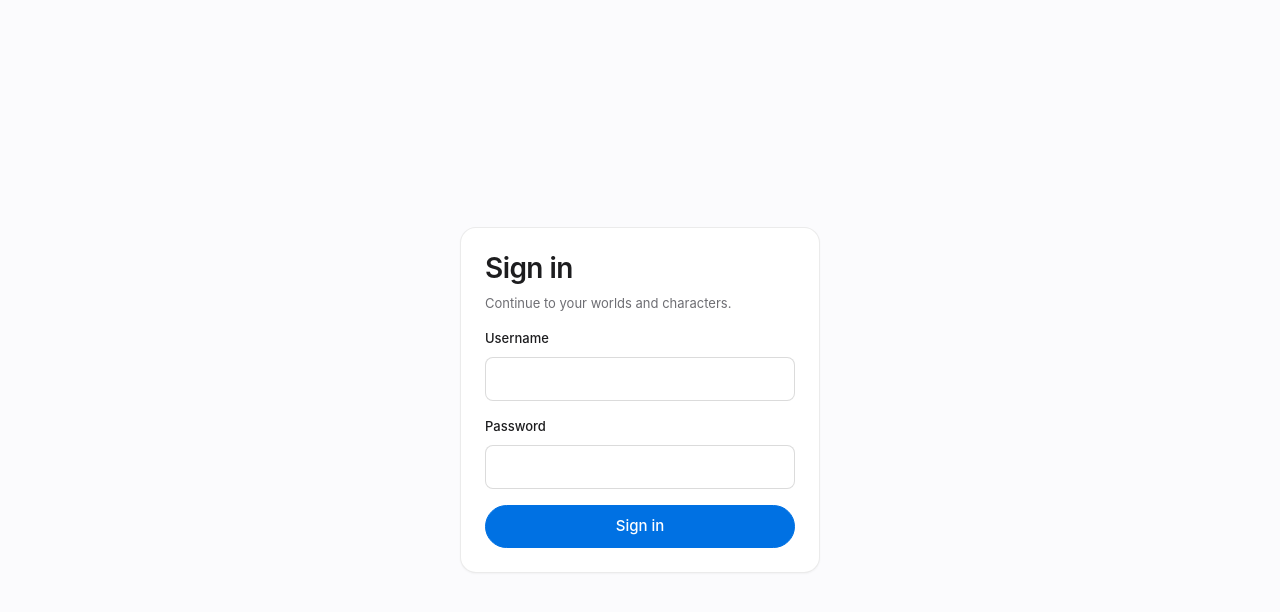
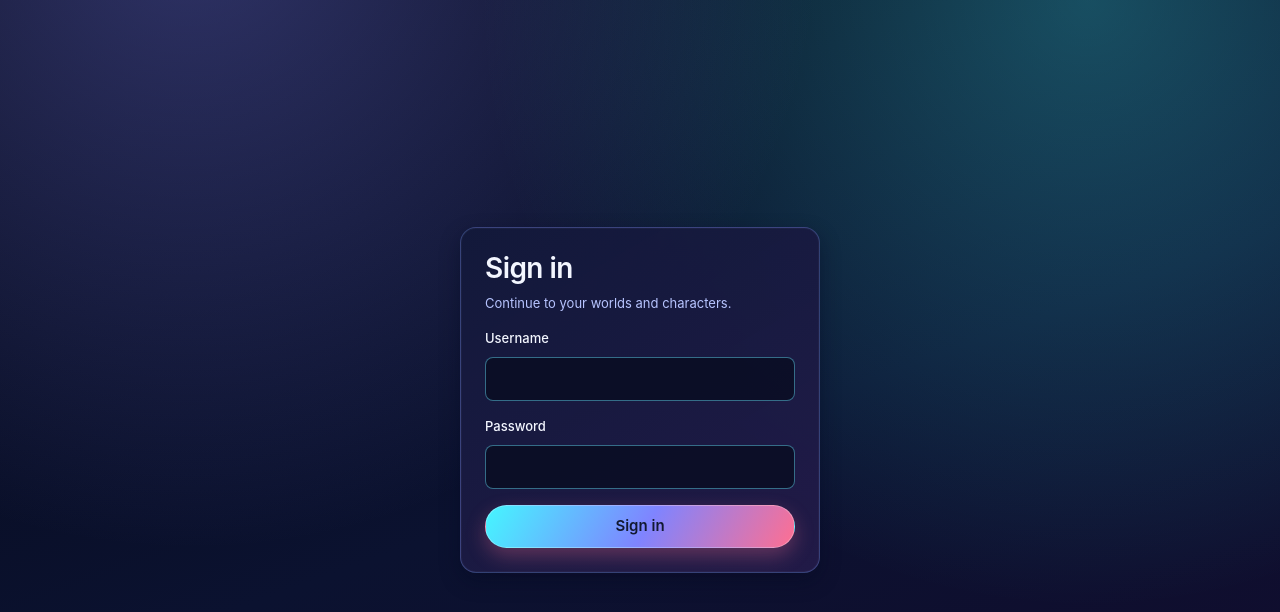
Before and after one commit to galgol/agents, a React (Vite) app in the folder frontend/: page /login in a window 1280 px wide. Shown: the top 612 px of the page. Built offline with nearby package versions, Linux system fonts and the light colour scheme; no server answers.

Commit message:
Update headline and apply modern arcade UI theme
Co-authored-by: Gal Goldman Amiel <galgol@users.noreply.github.com>

```diff
--- a/frontend/index.html
+++ b/frontend/index.html
@@ -4,7 +4,7 @@
     <meta charset="UTF-8" />
     <link rel="icon" type="image/svg+xml" href="/favicon.svg" />
     <meta name="viewport" content="width=device-width, initial-scale=1.0" />
-    <title>Custom Ebook</title>
+    <title>The new Ebook era</title>
   </head>
   <body>
     <div id="root"></div>
--- a/frontend/src/components/Layout.jsx
+++ b/frontend/src/components/Layout.jsx
@@ -12,7 +12,7 @@ export default function Layout({ children }) {
   return (
     <>
       <header className="app-header">
-        <Link to="/main" className="brand">Custom Ebook</Link>
+        <Link to="/main" className="brand">The new Ebook era</Link>
         <nav>
           <Link to="/main">Home</Link>
           <button type="button" className="btn-link" onClick={logout}>
--- a/frontend/src/index.css
+++ b/frontend/src/index.css
@@ -1,14 +1,16 @@
 :root {
-  --c-bg: #fbfbfd;
-  --c-surface: #ffffff;
-  --c-surface-2: #f5f5f7;
-  --c-border: rgba(0, 0, 0, 0.08);
-  --c-border-strong: rgba(0, 0, 0, 0.14);
-  --c-text: #1d1d1f;
-  --c-text-muted: #6e6e73;
-  --c-accent: #0071e3;
-  --c-accent-hover: #0077ed;
-  --c-danger: #b00020;
+  --c-bg: #050816;
+  --c-surface: #12193a;
+  --c-surface-2: #1a2350;
+  --c-border: rgba(126, 163, 255, 0.3);
+  --c-border-strong: rgba(104, 223, 255, 0.45);
+  --c-text: #f3f6ff;
+  --c-text-muted: #b7c4ff;
+  --c-accent: #40f6ff;
+  --c-accent-hover: #7f84ff;
+  --c-danger: #ff6f91;
+  --c-glow: rgba(64, 246, 255, 0.35);
+  --c-glow-2: rgba(255, 111, 145, 0.3);
 
   --r-sm: 8px;
   --r-md: 12px;
@@ -22,8 +24,8 @@
   --s-6: 32px;
   --s-7: 48px;
 
-  --shadow-sm: 0 1px 2px rgba(0, 0, 0, 0.04);
-  --shadow-md: 0 4px 16px rgba(0, 0, 0, 0.06);
+  --shadow-sm: 0 8px 20px rgba(5, 10, 34, 0.42);
+  --shadow-md: 0 18px 40px rgba(3, 7, 30, 0.58);
 
   --font-sans: -apple-system, BlinkMacSystemFont, 'Segoe UI', 'Helvetica Neue',
     system-ui, sans-serif;
@@ -48,6 +50,11 @@
 body {
   margin: 0;
   min-height: 100vh;
+  color: var(--c-text);
+  background:
+    radial-gradient(circle at 15% -10%, rgba(127, 132, 255, 0.35), transparent 45%),
+    radial-gradient(circle at 85% 0%, rgba(64, 246, 255, 0.28), transparent 45%),
+    linear-gradient(160deg, #050816 0%, #0b1230 55%, #120c2e 100%);
 }
 
 a {
@@ -55,7 +62,8 @@ a {
   text-decoration: none;
 }
 a:hover {
-  text-decoration: underline;
+  color: #9efbff;
+  text-decoration: none;
 }
 
 h1,
@@ -122,12 +130,15 @@ p {
   justify-content: space-between;
   padding: var(--s-4) var(--s-5);
   border-bottom: 1px solid var(--c-border);
-  background: var(--c-surface);
+  background: linear-gradient(120deg, rgba(64, 246, 255, 0.12), rgba(127, 132, 255, 0.2));
+  backdrop-filter: blur(8px);
+  box-shadow: var(--shadow-sm);
 }
 .app-header .brand {
-  font-weight: 600;
+  font-weight: 700;
   letter-spacing: -0.01em;
-  color: var(--c-text);
+  color: #f8f2ff;
+  text-shadow: 0 0 10px rgba(255, 111, 145, 0.5);
 }
 .app-header nav {
   display: flex;
@@ -136,11 +147,11 @@ p {
 }
 
 .card {
-  background: var(--c-surface);
+  background: linear-gradient(150deg, rgba(18, 25, 58, 0.95), rgba(35, 27, 74, 0.92));
   border: 1px solid var(--c-border);
   border-radius: var(--r-lg);
   padding: var(--s-5);
-  box-shadow: var(--shadow-sm);
+  box-shadow: var(--shadow-sm), inset 0 0 0 1px rgba(255, 255, 255, 0.03);
 }
 
 .grid {
@@ -165,7 +176,7 @@ p {
   padding: 10px 12px;
   font: inherit;
   color: var(--c-text);
-  background: var(--c-surface);
+  background: rgba(10, 14, 35, 0.85);
   border: 1px solid var(--c-border-strong);
   border-radius: var(--r-sm);
   outline: none;
@@ -178,7 +189,7 @@ p {
 .input:focus,
 .textarea:focus {
   border-color: var(--c-accent);
-  box-shadow: 0 0 0 3px rgba(0, 113, 227, 0.15);
+  box-shadow: 0 0 0 3px var(--c-glow);
 }
 
 .btn {
@@ -191,43 +202,52 @@ p {
   font-weight: 500;
   border-radius: 999px;
   border: 1px solid var(--c-border-strong);
-  background: var(--c-surface);
+  background: linear-gradient(140deg, rgba(15, 22, 53, 0.95), rgba(34, 45, 95, 0.95));
   color: var(--c-text);
   cursor: pointer;
   transition: background 0.15s ease, border-color 0.15s ease,
-    color 0.15s ease, opacity 0.15s ease;
+    color 0.15s ease, opacity 0.15s ease, transform 0.15s ease, box-shadow 0.15s ease;
 }
 .btn:hover {
-  background: var(--c-surface-2);
+  background: linear-gradient(140deg, rgba(24, 32, 76, 0.95), rgba(47, 58, 113, 0.95));
+  transform: translateY(-1px);
+  box-shadow: 0 8px 18px rgba(8, 13, 38, 0.45);
 }
 .btn:disabled {
   opacity: 0.5;
   cursor: not-allowed;
 }
 .btn-primary {
-  background: var(--c-accent);
-  border-color: var(--c-accent);
-  color: #fff;
+  background: linear-gradient(120deg, #45f6ff 0%, #7f84ff 52%, #ff6f91 100%);
+  border-color: rgba(255, 255, 255, 0.28);
+  color: #121931;
+  font-weight: 600;
+  box-shadow: 0 8px 20px var(--c-glow-2);
 }
 .btn-primary:hover {
-  background: var(--c-accent-hover);
-  border-color: var(--c-accent-hover);
+  background: linear-gradient(120deg, #70f9ff 0%, #989cff 52%, #ff85a5 100%);
+  border-color: rgba(255, 255, 255, 0.4);
 }
 .btn-link {
   background: transparent;
   border: none;
   padding: 0;
-  color: var(--c-accent);
+  color: #ffd46b;
   cursor: pointer;
   font: inherit;
 }
 .btn-link:hover {
-  text-decoration: underline;
+  color: #ffe49e;
+  text-decoration: none;
 }
 
 .error {
   color: var(--c-danger);
   font-size: 13px;
+  padding: var(--s-2) var(--s-3);
+  border: 1px solid rgba(255, 111, 145, 0.45);
+  border-radius: var(--r-sm);
+  background: rgba(255, 111, 145, 0.12);
 }
 
 .empty {
@@ -236,7 +256,7 @@ p {
   color: var(--c-text-muted);
   border: 1px dashed var(--c-border);
   border-radius: var(--r-lg);
-  background: var(--c-surface);
+  background: linear-gradient(145deg, rgba(12, 18, 44, 0.9), rgba(24, 19, 54, 0.88));
 }
 
 .media {
@@ -244,16 +264,19 @@ p {
   width: 100%;
   aspect-ratio: 4 / 3;
   object-fit: cover;
-  background: var(--c-surface-2);
+  background: linear-gradient(145deg, rgba(38, 49, 105, 0.8), rgba(68, 46, 119, 0.78));
   border-radius: var(--r-md);
+  border: 1px solid var(--c-border);
 }
 .avatar {
   width: 56px;
   height: 56px;
   border-radius: 999px;
   object-fit: cover;
-  background: var(--c-surface-2);
+  background: linear-gradient(145deg, rgba(38, 49, 105, 0.82), rgba(68, 46, 119, 0.8));
   flex-shrink: 0;
+  border: 1px solid var(--c-border);
+  box-shadow: 0 0 0 2px rgba(64, 246, 255, 0.14);
 }
 
 .center-screen {
```
Also changed, not shown: 1 other file (tests, documents, lock files or other folders).
